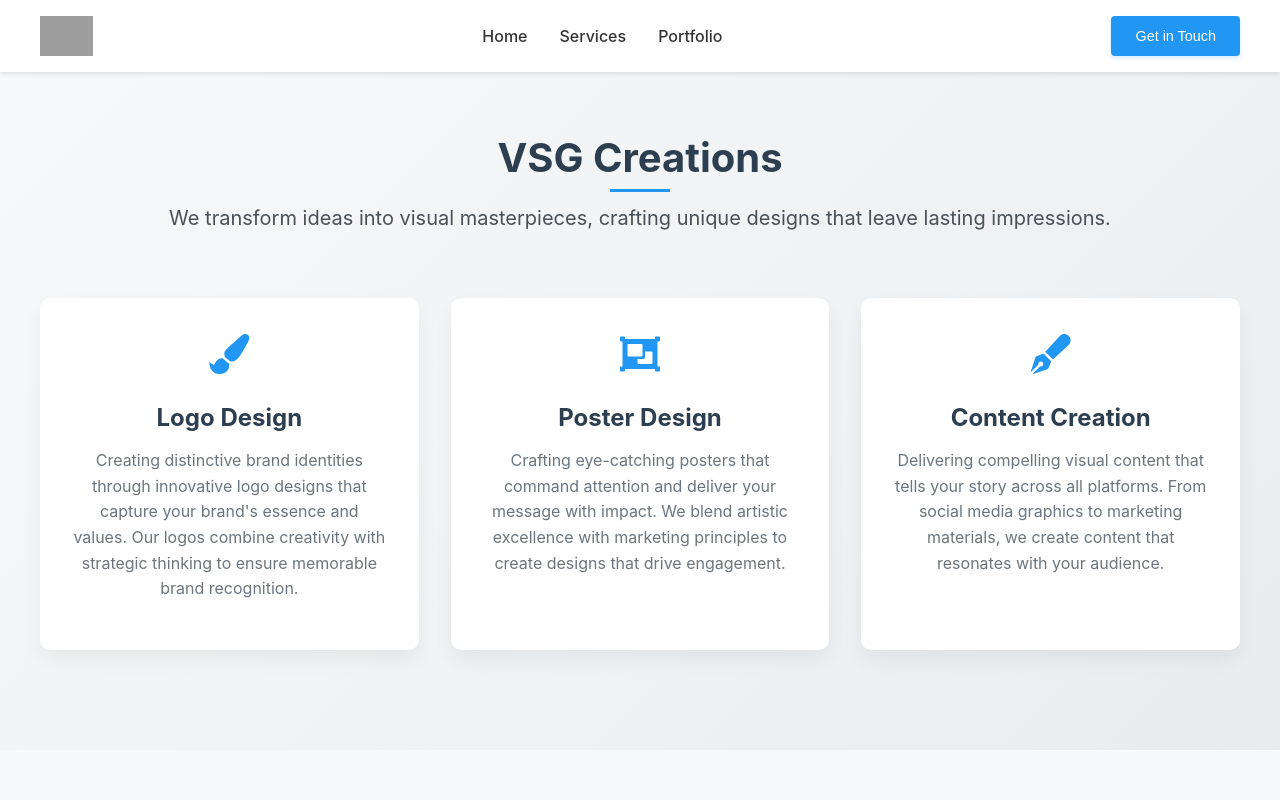
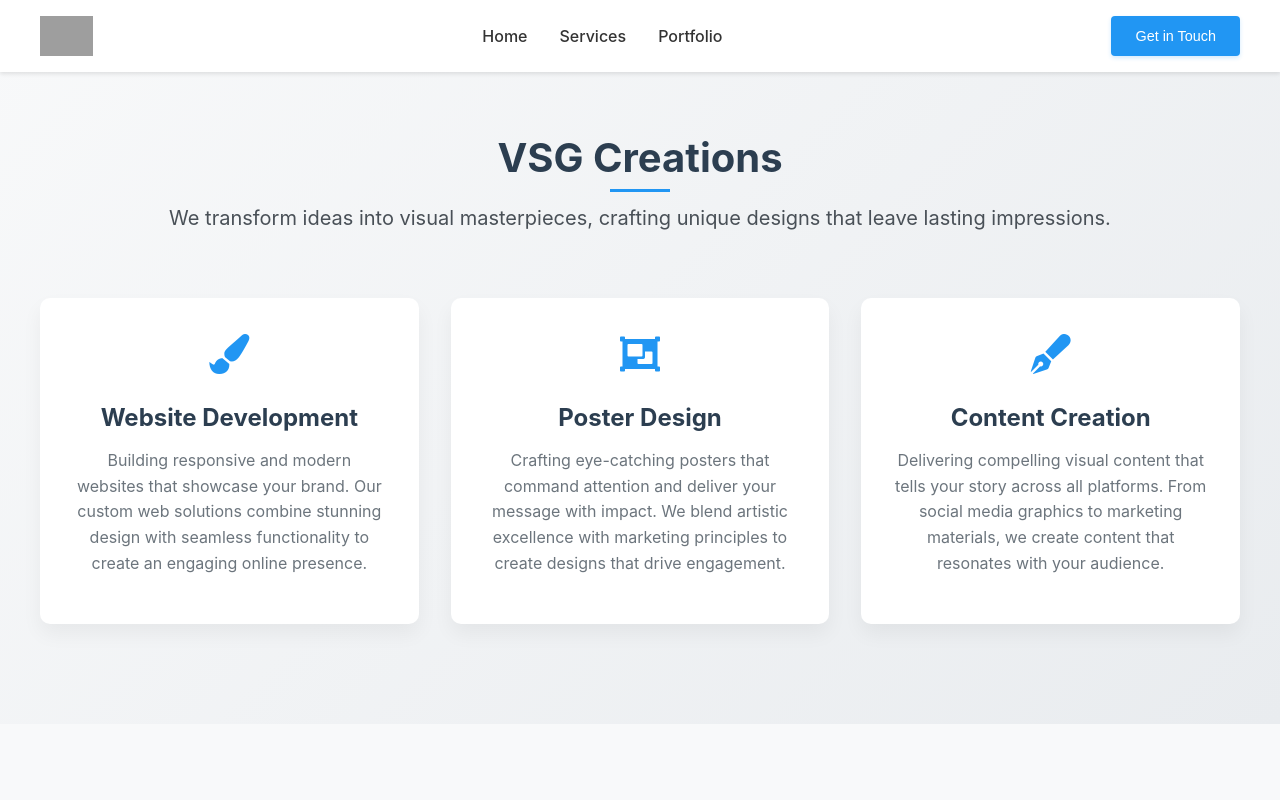
Before and after one commit to vijaycvcoder/vsgcreations, a React (Create React App) app: page / in a window 1280 px wide. Shown: the top 800 px of the page. Built offline with nearby package versions, Linux system fonts and the light colour scheme; grey boxes are pictures that could not be loaded.

Commit message:
update website development feature

```diff
--- a/src/components/About.jsx
+++ b/src/components/About.jsx
@@ -17,14 +17,13 @@ const About = () => {
                 <div className="service-icon">
                   <i className="fas fa-paint-brush"></i>
                 </div>
-                <h3>Logo Design</h3>
+                <h3>Website Development</h3>
                 <p>
-                  Creating distinctive brand identities through innovative logo designs
-                  that capture your brand's essence and values. Our logos combine
-                  creativity with strategic thinking to ensure memorable brand recognition.
+                  Building responsive and modern websites that showcase your brand.
+                  Our custom web solutions combine stunning design with seamless
+                  functionality to create an engaging online presence.
                 </p>
-              </div>
-
+                </div>
               <div className="service-card">
                 <div className="service-icon">
                   <i className="fas fa-object-group"></i>
```
